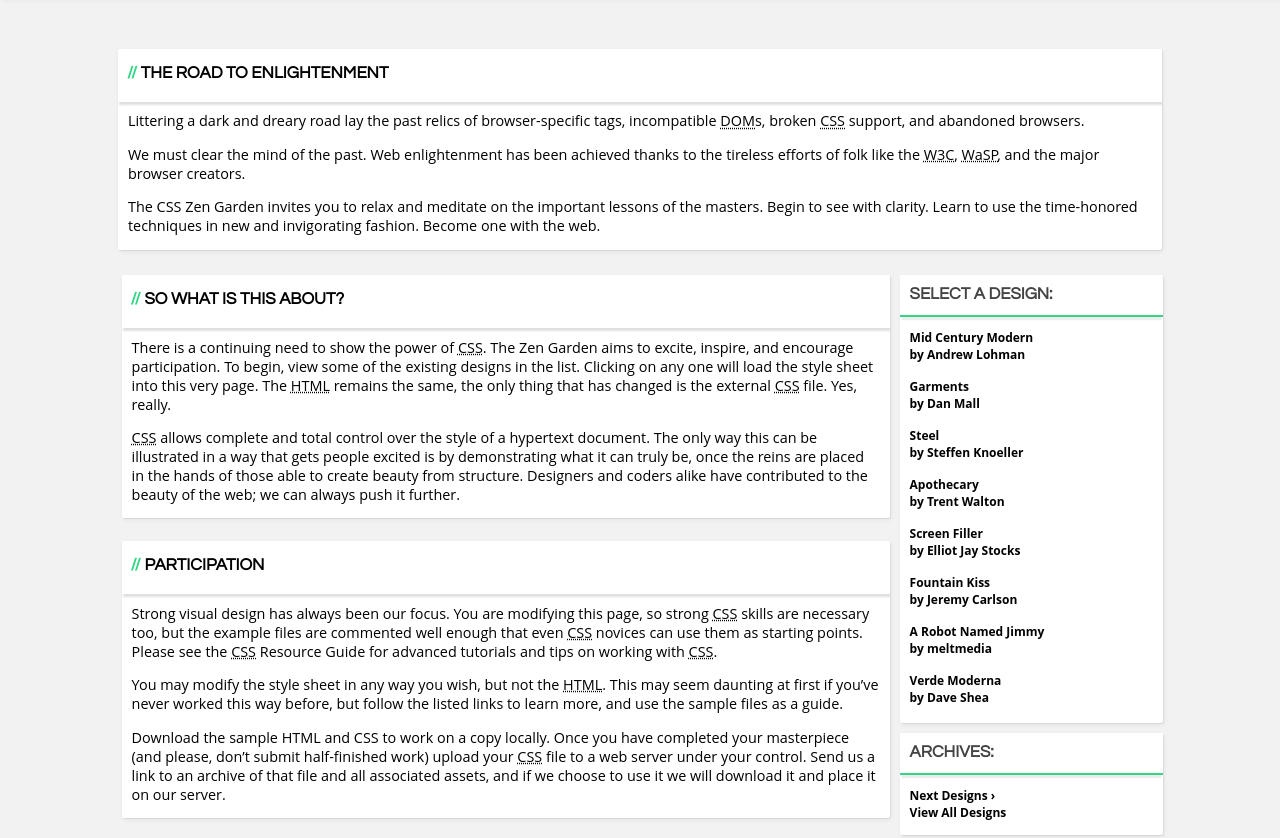
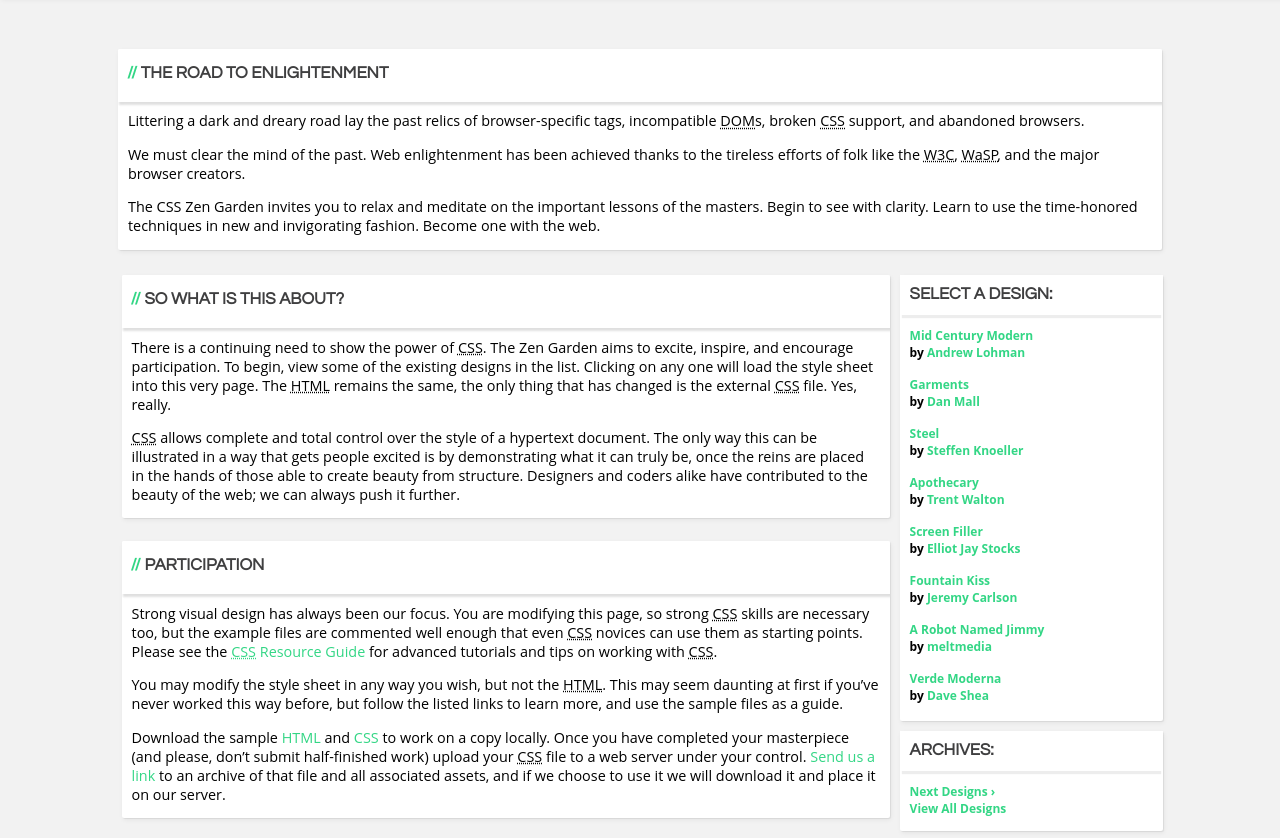
Before and after one commit to danielbjurling/css-project, a plain HTML site: page index.html in a window 1280 px wide. Shown: the part 250-1088 px from the top of the page. Drawn offline with Linux system fonts and the light colour scheme.

Commit message:
Changed colors

```diff
--- a/css/style.css
+++ b/css/style.css
@@ -16,16 +16,16 @@ h3 {
 /* -- Links -- */
 
 a:link {
-  color: #000;
+  color: #33d685;
   text-decoration: none;
 }
 
 a:hover {
-  color: #33d685;
+  color: #3F3F40;
 }
 
 a:visited {
-  color: #289961;
+  color: #33A691;
 }
 
 /* -- Header -- */
@@ -75,6 +75,7 @@ div[role=article] {
 div[role=article] h3 {
   background-color: #fff;
   box-shadow: 0 5px 2px -2px rgba(0, 0, 0, .07), 0 5px 2px -2px rgba(0, 0, 0, .06);
+  color: #3F3F40;
   height: 30px;
   padding: 15px 10px 8px 10px;
   margin: -10px -5px -5px -11px;
@@ -112,7 +113,7 @@ div[role=article] h3:before {
   text-shadow: 0px 0px #000;
 }
 .intro .summary a:hover {
-  background-color: #292d30;
+  background-color: #3F3F40;
 }
 .intro .preamble {
   width: 80%;
@@ -136,9 +137,8 @@ div[role=article] h3:before {
 
 .sidebar h3 {
   background-color: #fff;
-  border-bottom: 2px solid #33d685;
   box-shadow: 0 5px 1px -2px rgba(0, 0, 0, .07);
-  color: #444;
+  color: #3F3F40;
   font-size: 1.4em;
   height: 20px;
   margin: 0 0 0 -5px;
```
